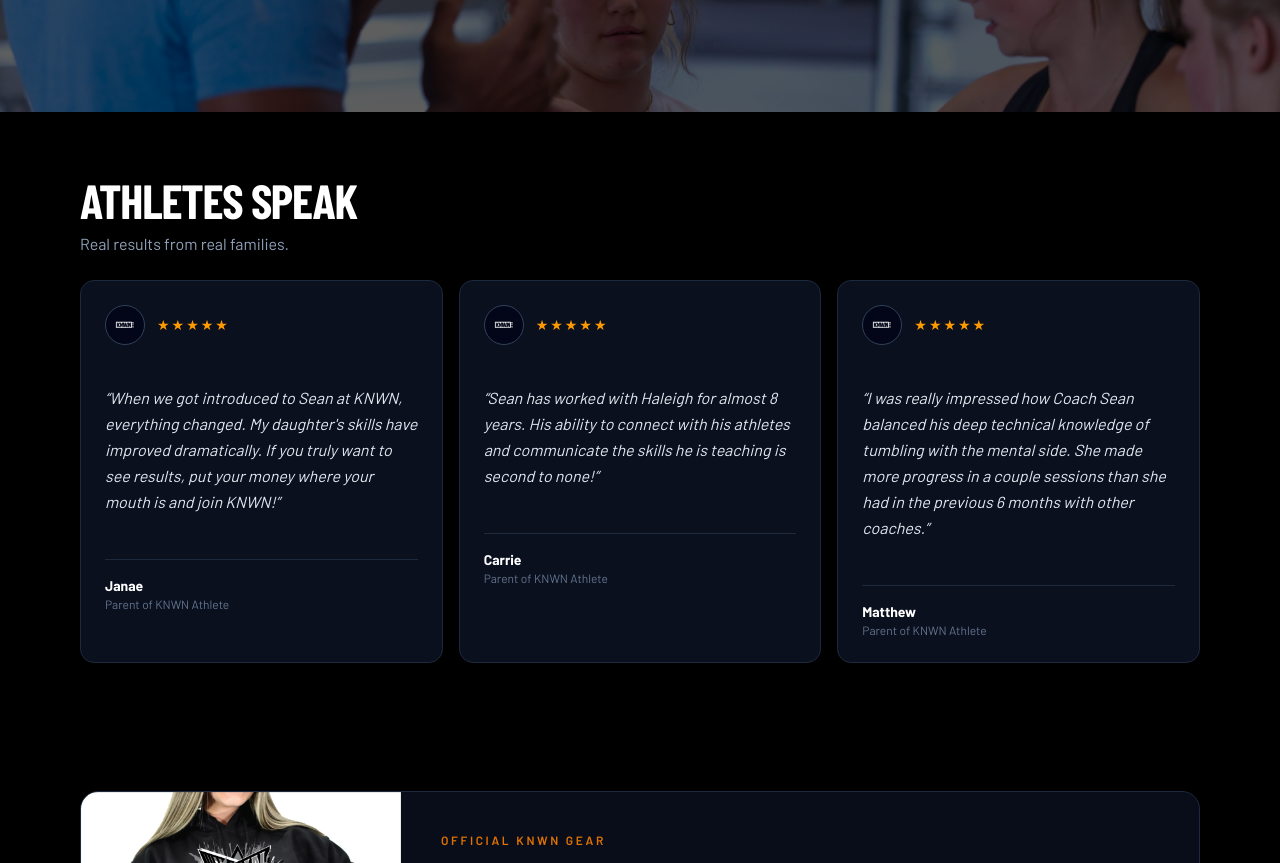
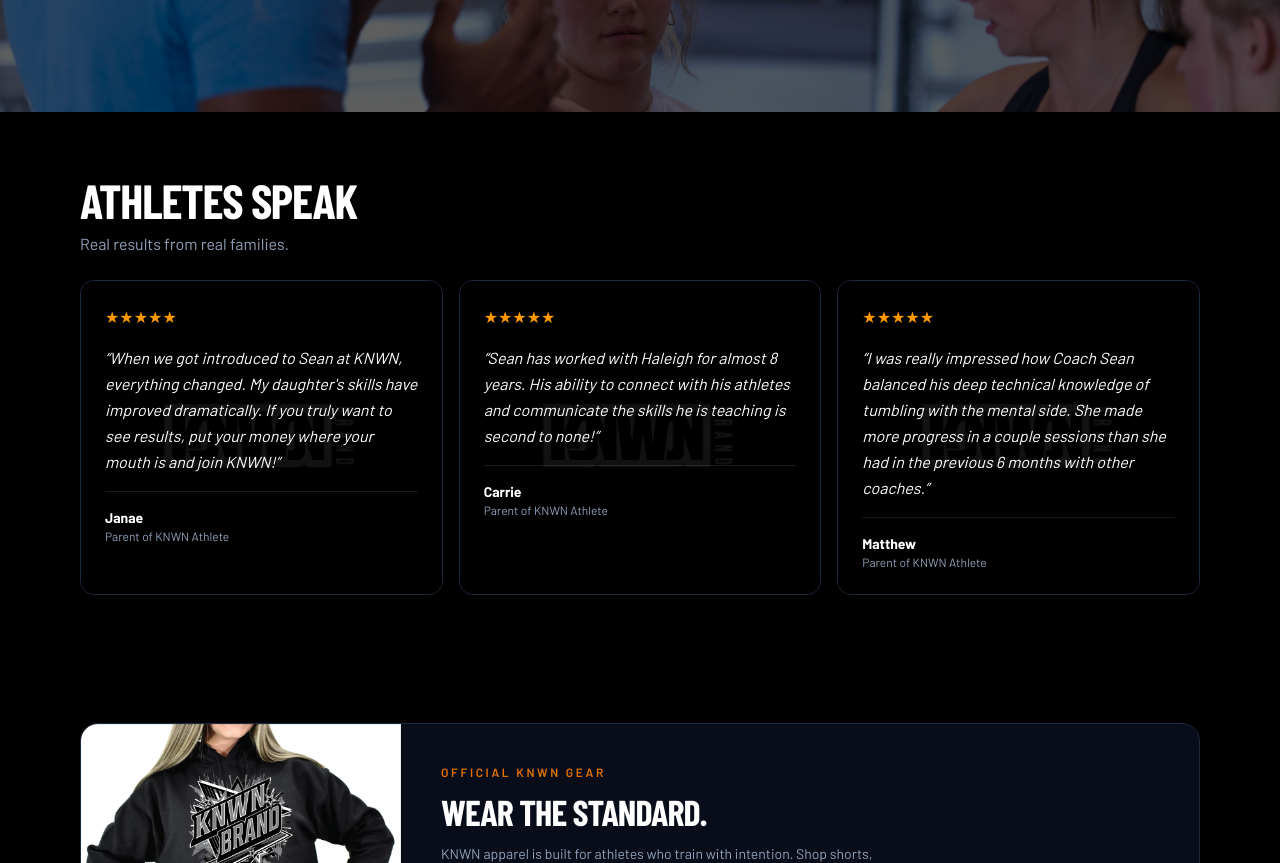
Before and after one commit to janetx-awi/knwn-website, a Next.js app: page / in a window 1280 px wide. Shown: the part 2919-3782 px from the top of the page. Built offline with nearby package versions, Linux system fonts and the light colour scheme; a web font is replaced by a local one.

Commit message:
feat: testimonial cards redesign — KNWN logo watermark bg, gradient overlay, stars above quote

```diff
--- a/src/app/page.tsx
+++ b/src/app/page.tsx
@@ -273,29 +273,34 @@
 
           <div className="grid gap-4 md:grid-cols-3">
             {TESTIMONIALS.map((item) => (
-              <Card key={item.name + item.context} className="border-slate-800 bg-slate-900/70 p-6">
-                <div className="mb-4 flex items-center gap-3">
-                  <div className="flex h-10 w-10 shrink-0 items-center justify-center rounded-full border border-slate-700 bg-slate-950 p-1.5">
+              <Card key={item.name + item.context} className="relative overflow-hidden border-slate-800 bg-black p-0">
+                {/* KNWN logo watermark — large, centered, very low opacity */}
+                <div className="absolute inset-0 flex items-center justify-center p-6" aria-hidden>
                   <Image
                     src="/images/knwn/knwn-logo.png"
-                      alt="KNWN Brand"
-                      width={32}
-                      height={21}
-                      className="h-auto w-full"
+                    alt=""
+                    width={400}
+                    height={267}
+                    className="w-full max-w-[280px] opacity-[0.10]"
                   />
                 </div>
-                  <div className="flex gap-0.5 text-amber-500 text-sm">
-                    {Array.from({ length: 5 }).map((_, i) => (
-                      <span key={i} aria-hidden>★</span>
-                    ))}
+                {/* Gradient overlay — darkens edges, lets logo breathe in center */}
+                <div className="absolute inset-0 bg-gradient-to-b from-black/75 via-black/25 to-black/80" aria-hidden />
+                {/* Content */}
+                <div className="relative z-10 flex min-h-[220px] flex-col gap-4 p-6">
+                  {/* Stars */}
+                  <div className="flex gap-0.5 text-amber-500">
+                    <span aria-label="5 stars">★★★★★</span>
                   </div>
-                </div>
-                <p className="text-base italic leading-relaxed text-slate-200">
+                  {/* Quote */}
+                  <p className="flex-1 text-base italic leading-relaxed text-white">
                     &ldquo;{item.quote}&rdquo;
                   </p>
-                <div className="mt-5 border-t border-slate-800 pt-4">
+                  {/* Name / context */}
+                  <div className="border-t border-white/10 pt-4">
                     <p className="text-sm font-bold text-white">{item.name}</p>
-                  <p className="text-xs text-slate-500">{item.context}</p>
+                    <p className="text-xs text-slate-400">{item.context}</p>
+                  </div>
                 </div>
               </Card>
             ))}
```
Lines whose indentation alone changed are shown as unchanged.
